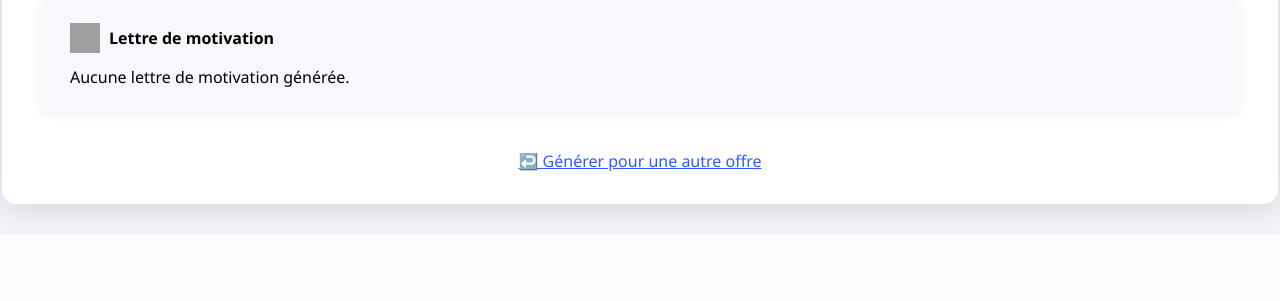
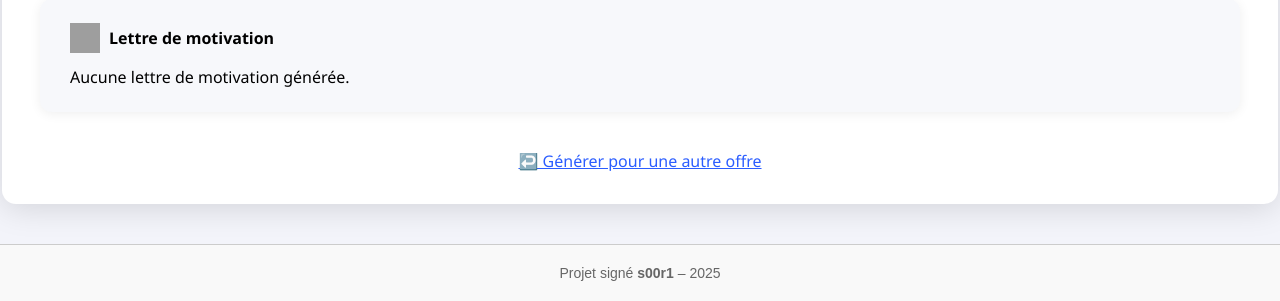
Before and after one commit to s00r1/cvlm, a Flask app: template templates/result.html in a window 1280 px wide. Shown: the part 715-1016 px from the top of the page. Before the commit the page ends 942 px from the top, so only its background shows below. Run offline with Flask 3, Linux system fonts and the light colour scheme; the template is opened without the code that fills it, so the values that code supplies are empty; parts of the project's set-up code (start-up, migrations or seed data) failed here and were passed over; grey boxes are pictures that could not be loaded.

Commit message:
add signature 1

```diff
--- a/templates/result.html
+++ b/templates/result.html
@@ -249,4 +249,30 @@
     </div>
   </div>
 </body>
+
+<div class="footer">
+  Projet signé <b>s00r1</b> – 2025
+</div>
+
+<style>
+  .footer {
+    text-align: center;
+    font-family: 'Arial', sans-serif;
+    font-size: 14px;
+    color: #666;
+    padding: 20px 10px;
+    margin-top: 40px;
+    border-top: 1px solid #ccc;
+    background: #f9f9f9;
+  }
+  @media (prefers-color-scheme: dark) {
+    .footer {
+      background: #111;
+      color: #aaa;
+      border-top: 1px solid #444;
+    }
+  }
+</style>
+
+
 </html>
```
Also changed, not shown: templates/index.html (+27 -20 lines).
